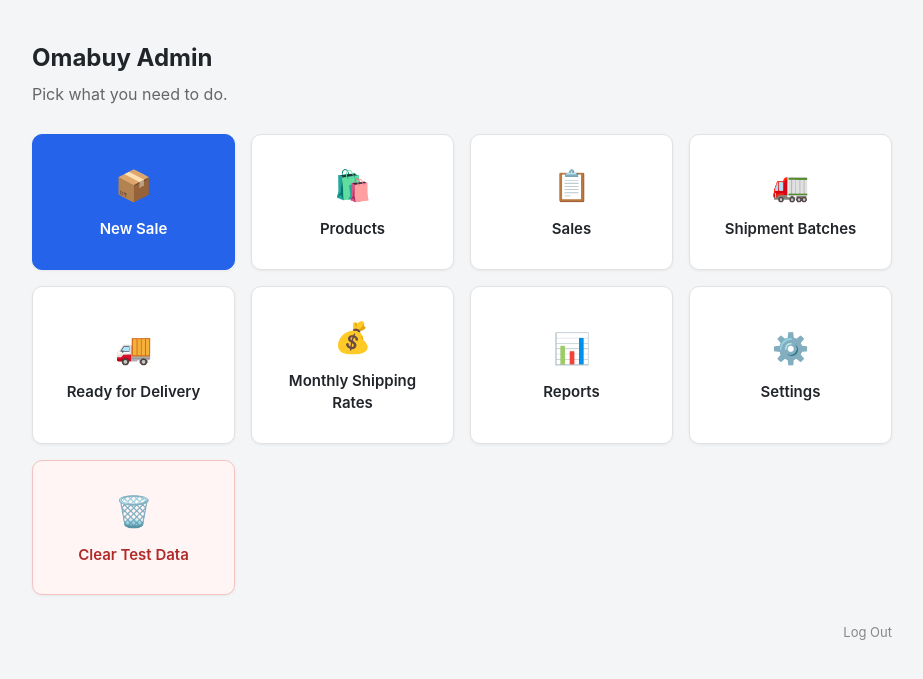
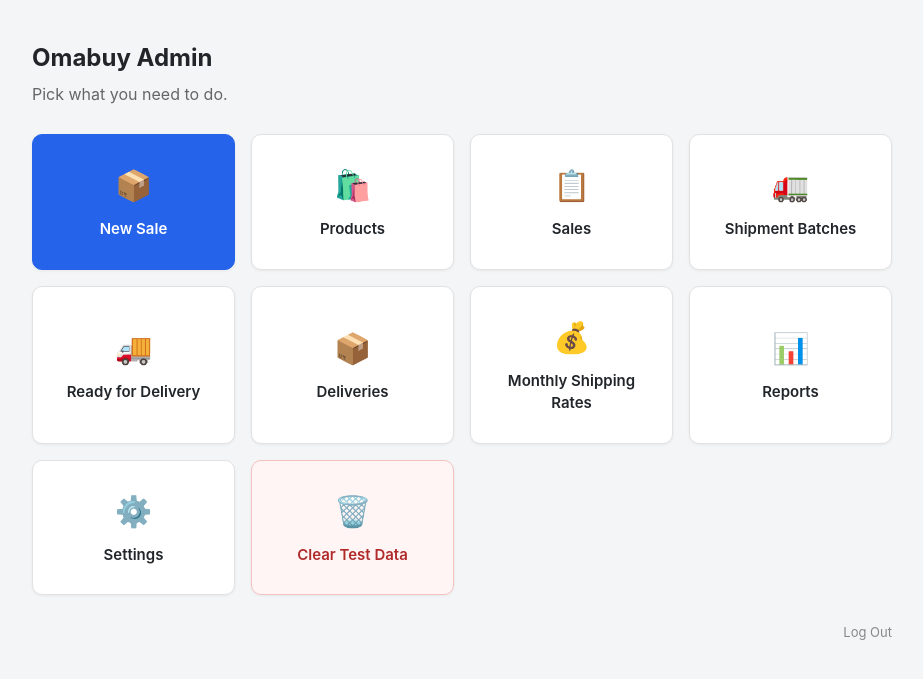
Before and after one commit to guylikesweet/Oma-db, a Flask app: page / in a window 1280 px wide. Shown: the top 679 px of the page, without its empty margins (178-1101 px from the left). Run offline with Flask 3, Linux system fonts and the light colour scheme; the visitor is signed in with stand-in values (Sample User, id 1); some libraries are stand-ins or nearby versions.

Commit message:
Add files via upload

```diff
--- a/app/templates/base_standalone.html
+++ b/app/templates/base_standalone.html
@@ -55,6 +55,7 @@
     <a class="nav-link-item" href="{{ url_for('shipmentbatch.index_view') }}">Shipment Batches</a>
     <a class="nav-link-item" href="{{ url_for('monthlyshippingrate.index_view') }}">Monthly Shipping Rates</a>
     <a class="nav-link-item" href="{{ url_for('delivery.ready') }}">Ready for Delivery</a>
+    <a class="nav-link-item" href="{{ url_for('deliveryadmin.index_view') }}">Deliveries</a>
     <a class="nav-link-item" href="{{ url_for('reports.index') }}">Reports</a>
     <a class="nav-link-item" href="{{ url_for('settings.edit') }}">Settings</a>
     <a class="nav-link-item" href="{{ url_for('data_tools.clear_form') }}">Clear Test Data</a>
--- a/app/templates/home.html
+++ b/app/templates/home.html
@@ -49,6 +49,9 @@
       <a class="action-btn" href="{{ url_for('delivery.ready') }}">
         <span class="icon">&#128666;</span> Ready for Delivery
       </a>
+      <a class="action-btn" href="{{ url_for('deliveryadmin.index_view') }}">
+        <span class="icon">&#128230;</span> Deliveries
+      </a>
       <a class="action-btn" href="{{ url_for('monthlyshippingrate.index_view') }}">
         <span class="icon">&#128176;</span> Monthly Shipping Rates
       </a>
```
